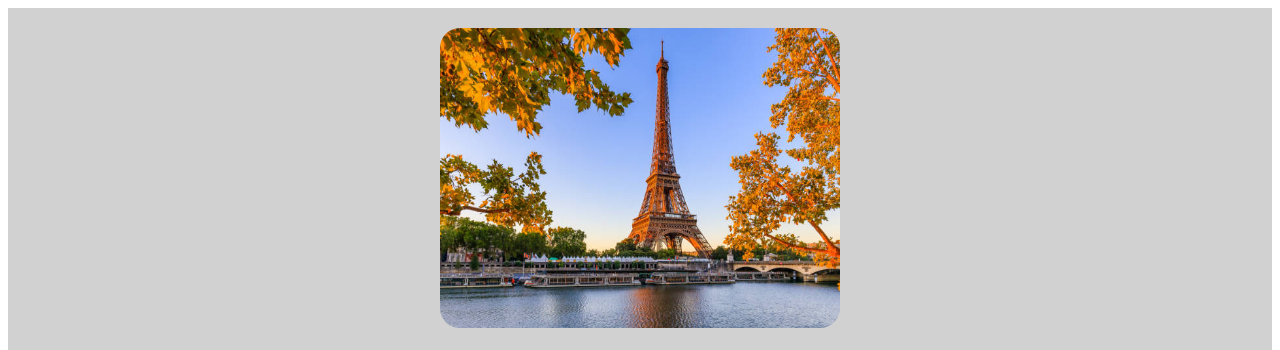
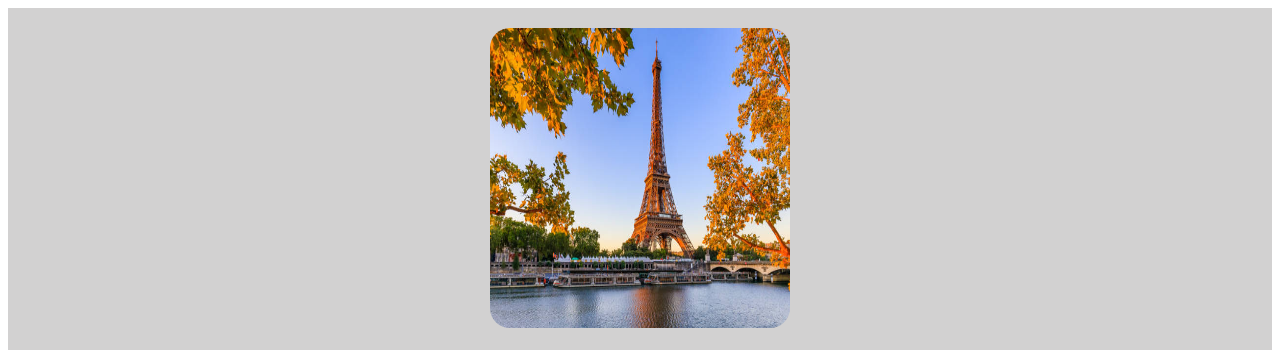
Before and after one commit to Aishabyasemera/paris-visite, a plain HTML site: page index.html in a window 1280 px wide. Shown: the top 350 px of the page. Drawn offline with Linux system fonts and the light colour scheme.

Commit message:
Update index.html

```diff
--- a/index.html
+++ b/index.html
@@ -10,7 +10,7 @@
 <body>
 
     <main class="main" style="background-color: rgb(210, 209, 209); color: white;text-align: center;padding: 20px ;">
-    <img src="Tour Effeil.jpg"  style="height: 300px; width:400px;border-radius: 20px; border-color: 50px bisque;">
+    <img src="Tour Effeil.jpg"  style="height: 300px; width:300px;border-radius: 20px; border-color: 50px bisque;">
 
     <div class="div1">
         <h1 style="text-align: center; text-decoration: underline;"><b> JOURNAL SUR PARIS </b></h1>
@@ -45,4 +45,5 @@
 
 
 </body>
+
 </html>
```
